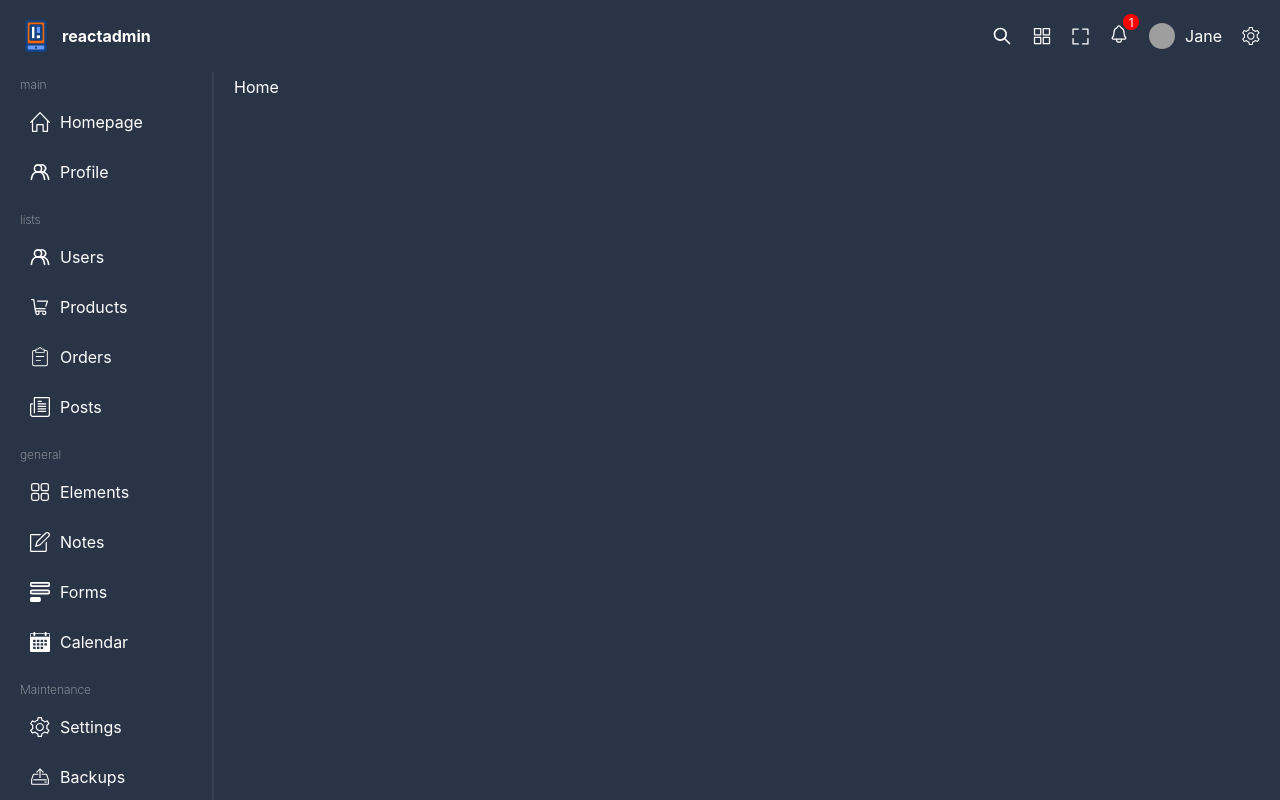
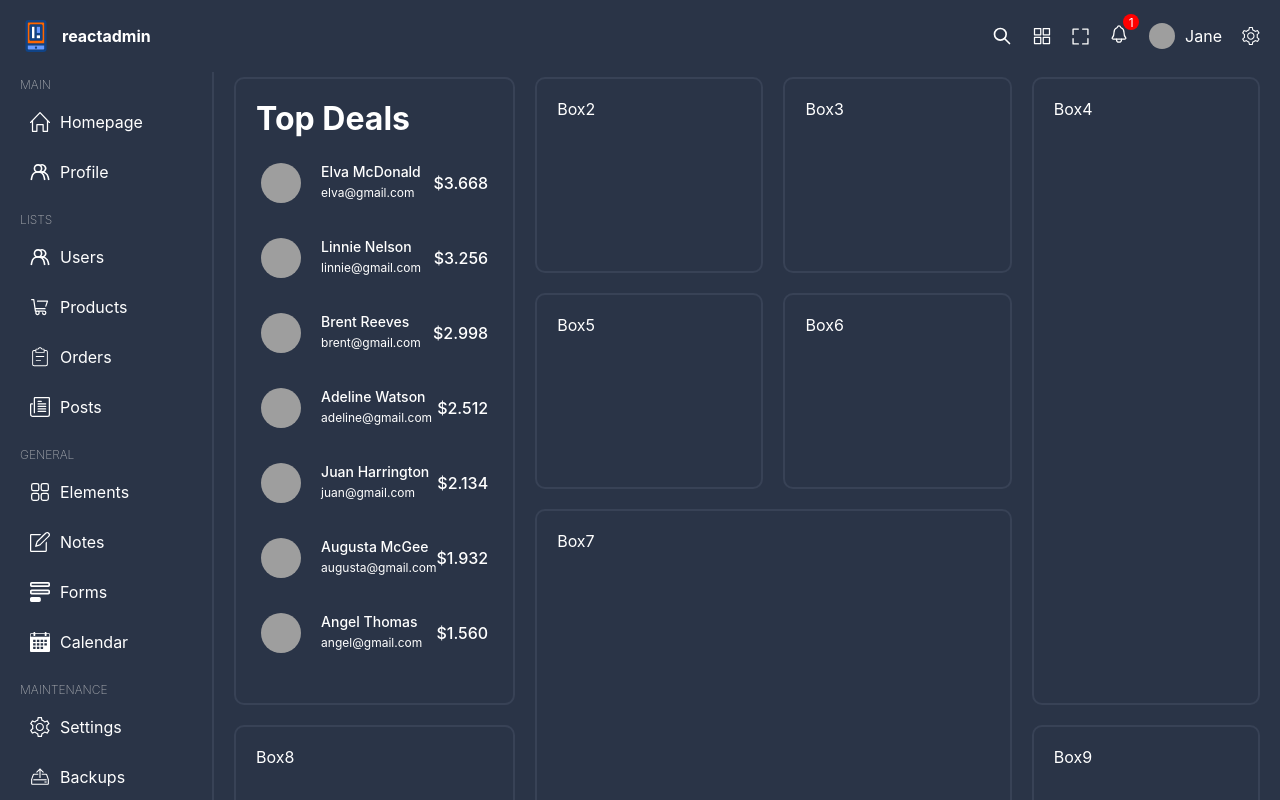
Before and after one commit to StanislaM/react-dashboard, a React (Vite) app: page / in a window 1280 px wide. Shown: the top 800 px of the page. Built offline with nearby package versions, Linux system fonts and the light colour scheme; grey boxes are pictures that could not be loaded.

Commit message:
added grid layout and top deals box

```diff
--- a/src/components/Menu/Menu.scss
+++ b/src/components/Menu/Menu.scss
@@ -10,6 +10,7 @@
             font-weight: 200;
             color: var(--soft-color);
             opacity: 0.7;
+            text-transform: uppercase;
         }
 
         .listItem {
--- /dev/null
+++ b/src/components/TopBox/TopBox.scss
@@ -0,0 +1,50 @@
+.topBox {
+    h1 {
+        margin-bottom: 20px;
+    }
+
+    .list {
+        .listItem {
+            display: flex;
+            align-items: center;
+            justify-content: space-between;
+            margin-bottom: 25px;
+            padding: 5px;
+            border-radius: 5px;
+
+            &:hover {
+                background: var(--soft-bg);
+            }
+
+            .user {
+                display: flex;
+                gap: 20px;
+
+                img {
+                    width: 40px;
+                    height: 40px;
+                    border-radius: 50%;
+                    object-fit: cover;
+                }
+
+                .userText {
+                    display: flex;
+                    flex-direction: column;
+                    gap: 5px;
+                    .username {
+                        font-size: 14px;
+                        font-weight: 500;
+                    }
+
+                    .email {
+                        font-size: 12px;
+                    }
+                }
+            }
+
+            .amount {
+                font-weight: 500;
+            }
+        }
+    }
+}
--- /dev/null
+++ b/src/components/TopBox/TopBox.tsx
@@ -0,0 +1,30 @@
+import './TopBox.scss';
+
+import { topDealUsers } from '../../data';
+
+const TopBox = () => {
+    return (
+        <div className="topBox">
+            <h1>Top Deals</h1>
+
+            <div className="list">
+                {topDealUsers.map((user) => (
+                    <div className="listItem" key={user.id}>
+                        <div className="user">
+                            <img src={user.img} alt="user" />
+                            <div className="userText">
+                                <span className="username">
+                                    {user.username}
+                                </span>
+                                <span className="email">{user.email}</span>
+                            </div>
+                        </div>
+                        <span className="amount">${user.amount}</span>
+                    </div>
+                ))}
+            </div>
+        </div>
+    );
+};
+
+export default TopBox;
--- a/src/pages/Home/Home.scss
+++ b/src/pages/Home/Home.scss
@@ -1,2 +1,27 @@
 .home {
+    display: grid;
+    gap: 20px;
+    grid-template-columns: repeat(4, 1fr);
+    grid-auto-rows: minmax(180px, auto);
+
+    .box {
+        padding: 20px;
+        border-radius: 10px;
+        border: 2px solid var(--soft-bg);
+    }
+
+    .box1 {
+        grid-column: span 1;
+        grid-row: span 3;
+    }
+
+    .box4 {
+        grid-column: span 1;
+        grid-row: span 3;
+    }
+
+    .box7 {
+        grid-column: span 2;
+        grid-row: span 2;
+    }
 }
--- a/src/pages/Home/Home.tsx
+++ b/src/pages/Home/Home.tsx
@@ -1,7 +1,22 @@
+import TopBox from '../../components/TopBox/TopBox';
 import './Home.scss';
 
 const Home = () => {
-    return <div className="home">Home</div>;
+    return (
+        <div className="home">
+            <div className="box box1">
+                <TopBox />
+            </div>
+            <div className="box box2">Box2</div>
+            <div className="box box3">Box3</div>
+            <div className="box box4">Box4</div>
+            <div className="box box5">Box5</div>
+            <div className="box box6">Box6</div>
+            <div className="box box7">Box7</div>
+            <div className="box box8">Box8</div>
+            <div className="box box9">Box9</div>
+        </div>
+    );
 };
 
 export default Home;
```
